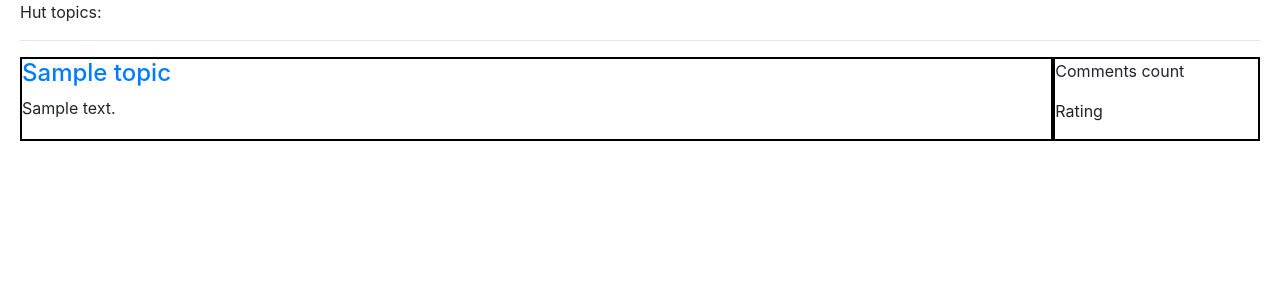
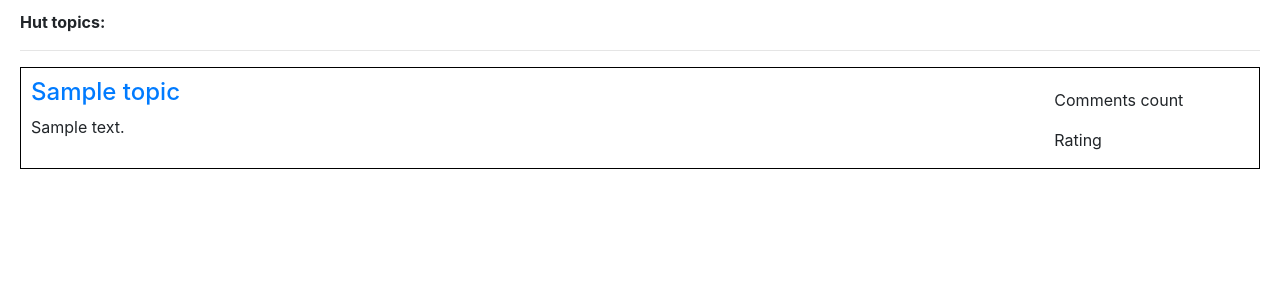
Before and after one commit to vladhutsal/MyHut_forum, a Django app: page / in a window 1280 px wide. Shown: the part 56-356 px from the top of the page. Run offline with Django 3.2, Linux system fonts and the light colour scheme; a user stored in the database is signed in; tables that the repository leaves empty hold one stand-in row (values such as "Sample post"); some libraries are stand-ins or nearby versions.

Commit message:
change on_delete for all homepage/models to CASCADE change view of topic page

```diff
--- a/homepage/models.py
+++ b/homepage/models.py
@@ -6,7 +6,7 @@ from django.contrib.auth import get_user_model
 # organize by tags
 # recent Topics
 # search by title
-# comments
+# comments #
 # reccomend this topic? rating of topics
 
 # count topics by user
@@ -16,7 +16,7 @@ from django.contrib.auth import get_user_model
 class Topic(models.Model):
     user = models.ForeignKey(User, on_delete=models.CASCADE)
     title = models.CharField(max_length=100, unique=True)
-    tags = models.ManyToManyField('Tag')
+    tags = models.ManyToManyField('Tag', blank=True)
     text = models.TextField()
     rating = models.PositiveSmallIntegerField(default=0)
 
--- a/homepage/static/homepage/homepage.css
+++ b/homepage/static/homepage/homepage.css
@@ -3,8 +3,19 @@
   margin-right: 20px;
 }
 
+.topic-title {
+  padding-top: 10px;
+  font-weight: bold;
+}
+
 .table-col {
-  border: 2px solid black;
+  padding-left: 10px;
+  padding-top: 10px;
+}
+
+.table {
+  border: 1px solid black;
+  margin-bottom: 30px;
 }
 
 #descr {
--- a/homepage/templates/homepage/home.html
+++ b/homepage/templates/homepage/home.html
@@ -8,13 +8,13 @@
 {% endblock %}
 
 {% block content %}
-    <p>Hut topics:</p>
+    <p class="topic-title">Hut topics:</p>
     <hr>
 
     {% for topic_name in topic_names %}
-        <div class="container-fluid">
-            <div class="row">
-            <div class="col-7 col-md-10 px-0 table-col">
+        <div class="container-fluid table">
+            <div class="row table-col">
+                <div class="col-7 col-md-10 px-0">
                     <a href="{% url 'homepage:topic' topic_name.pk %}">
                         <h4>{{ topic_name.title }}</h4>
                     </a>
```
Lines whose indentation alone changed are shown as unchanged.
